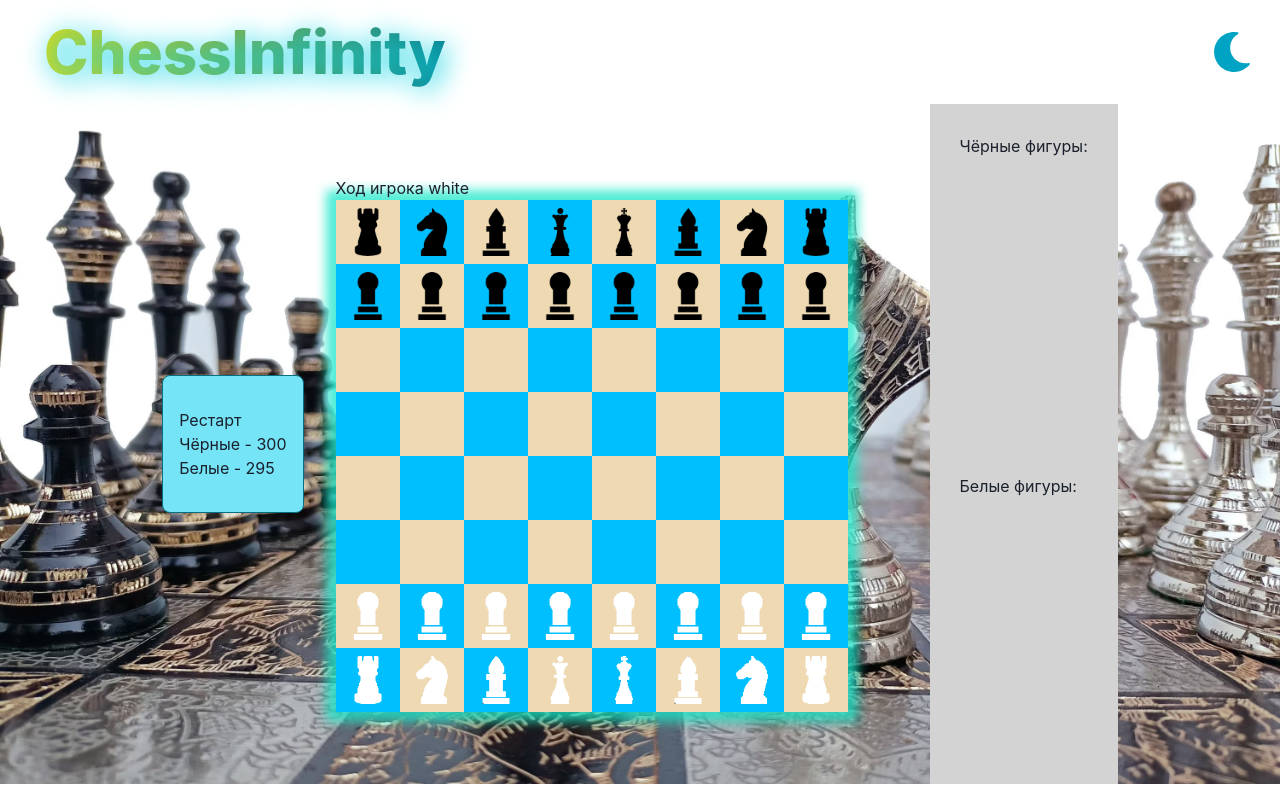
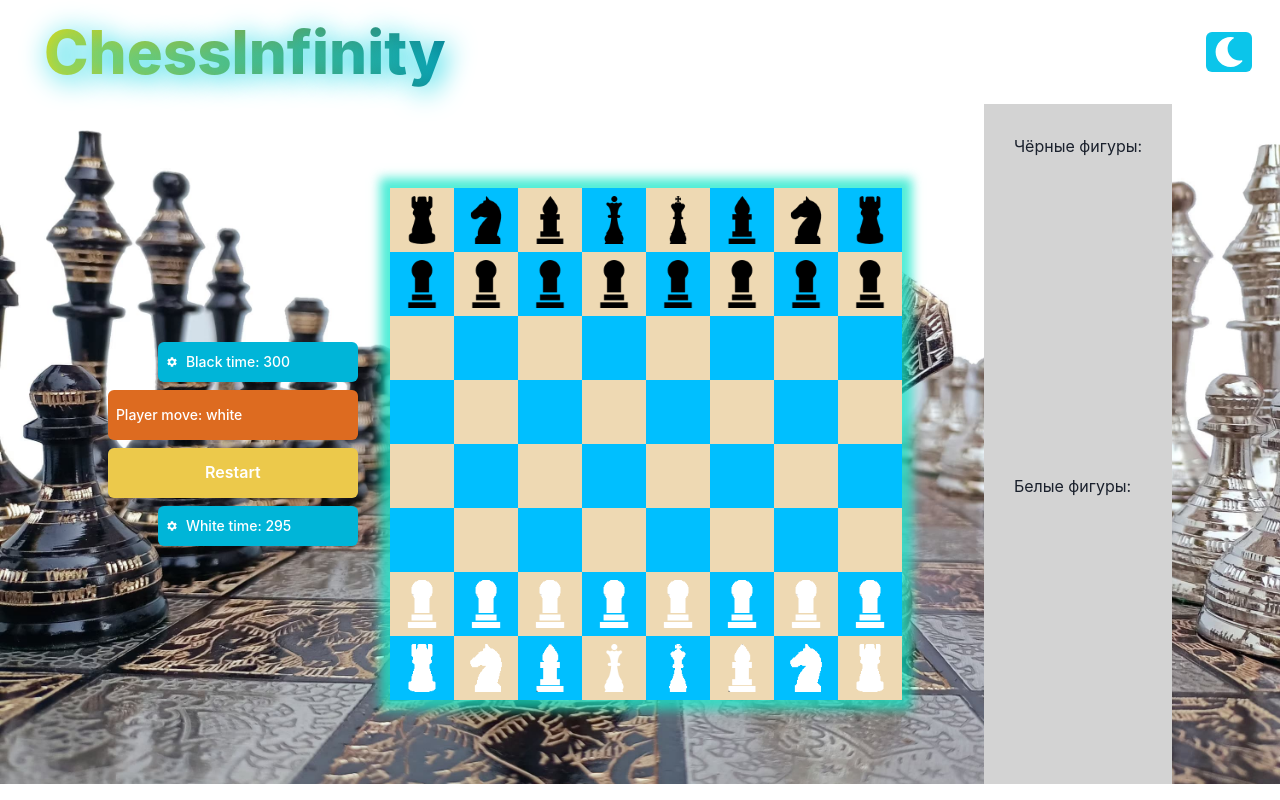
Before and after one commit to namhels/chess-react-typescript, a React (Create React App) app: page / in a window 1280 px wide. Built offline with nearby package versions, Linux system fonts and the light colour scheme.

Commit message:
add styles Timer

```diff
--- a/src/components/BoardComponent.tsx
+++ b/src/components/BoardComponent.tsx
@@ -46,8 +46,7 @@ export const BoardComponent: FC<BoardProps> = ({ board, setBoard, currentPlayer,
   }
 
   return (
-    <div>
-      <h3>Ход игрока {currentPlayer?.color}</h3>
+    <>
       <Flex
         w='calc(64px * 8)'
         h='calc(64px * 8)'
@@ -67,6 +66,6 @@ export const BoardComponent: FC<BoardProps> = ({ board, setBoard, currentPlayer,
           </React.Fragment>
         )}
       </Flex>
-    </div>
+    </>
   )
 }
--- a/src/components/Timer.tsx
+++ b/src/components/Timer.tsx
@@ -1,7 +1,8 @@
 import React, { FC, useEffect, useRef, useState } from 'react';
 import { Player } from '../modals/Player';
 import { Colors } from '../modals/Colors';
-import { Box } from '@chakra-ui/react';
+import { MdSettings } from 'react-icons/md'
+import {  Button, Tag, TagLabel, TagLeftIcon, VStack } from '@chakra-ui/react';
 
 interface TimerProps {
   currentPlayer: Player | null;
@@ -43,19 +44,43 @@ const Timer: FC<TimerProps> = ({ currentPlayer, restart }) => {
   }
 
   return (
-    <Box
-      py={8}
-      px={4}
-      bg='cyan.300'
-      borderWidth='1px'
-      borderColor='cyan.800'
-      borderRadius='lg'>
-      <div>
-        <button onClick={handleRestart}>Рестарт</button>
-      </div>
-      <h2>Чёрные - {blackTime}</h2>
-      <h2>Белые - {whiteTime}</h2>
-    </Box>
+    <VStack
+      align='end'
+    >
+      <Tag
+        w='200px'
+        h='40px'
+        variant='solid'
+        colorScheme='cyan'
+      >
+        <TagLeftIcon boxSize='12px' as={MdSettings} />
+        <TagLabel>Black time: {blackTime}</TagLabel>
+      </Tag>
+      <Tag
+        w='250px'
+        h='50px'
+        variant='solid'
+        colorScheme='orange'
+      >
+        <TagLabel>Player move: {currentPlayer?.color}</TagLabel>
+      </Tag>
+      <Button
+        onClick={handleRestart}
+        w='250px'
+        h='50px'
+        color='white'
+        colorScheme='yellow'
+      >Restart</Button>
+      <Tag
+        w='200px'
+        h='40px'
+        variant='solid'
+        colorScheme='cyan'
+      >
+        <TagLeftIcon boxSize='12px' as={MdSettings} />
+        <TagLabel>White time: {whiteTime}</TagLabel>
+      </Tag>
+    </VStack>
   );
 };
 
--- a/src/components/ToggleTheme.jsx
+++ b/src/components/ToggleTheme.jsx
@@ -6,11 +6,12 @@ const ToggleTheme = () => {
 
   return (
     <IconButton
-      variant="ghost"
+      p={2}
+      // variant="outline"
       colorScheme="cyan"
       aria-label="toggle theme"
-      rounded="full"
-      fontSize="40px"
+      color="white"
+      fontSize="30px"
       onClick={toggleColorMode}
       icon={colorMode === "dark" ? <FaSun /> : <FaMoon />}
     />
```
Also changed, not shown: src/assets/images.png (added).
